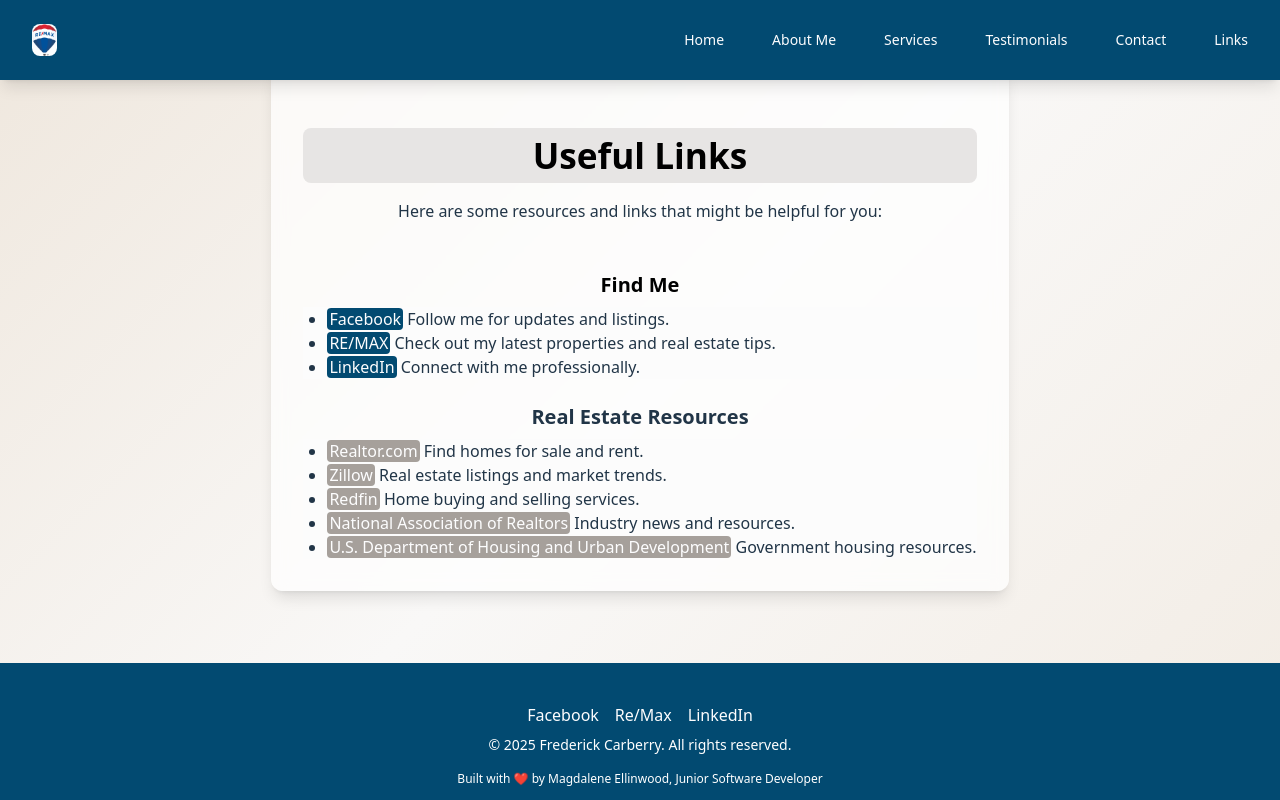
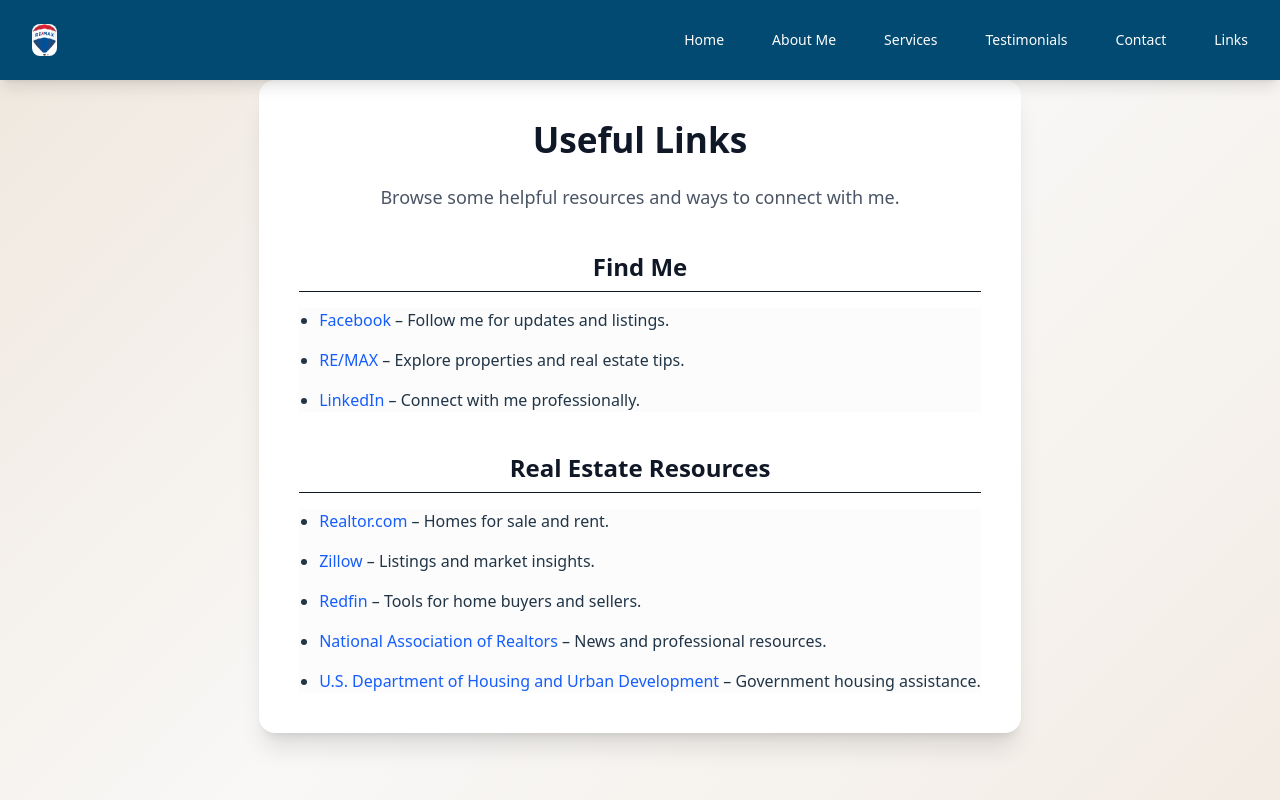
Before and after one commit to mellinwood1023/FCarberry_Site, a React (Vite) app: page /links in a window 1280 px wide. Shown: the top 800 px of the page. Built offline with nearby package versions, Linux system fonts and the light colour scheme; the HTML template or start-up script is replaced by a standard one.

Commit message:
updating useful links layout

```diff
--- a/src/pages/Links.tsx
+++ b/src/pages/Links.tsx
@@ -6,26 +6,116 @@
   return (
     <>
       <Nav />
-      <div className="px-4 py-8 max-w-5xl mx-auto ">
-        <div className="bg-white/70 rounded-xl shadow-lg backdrop-blur-sm p-8">
-          <h1 className="text-3xl font-bold text-black mt-8 bg-stone-200 rounded-lg p-2">Useful Links</h1>
-          <p className="pt-4 pb-6">Here are some resources and links that might be helpful for you:</p>
-          <h3 className="text-xl font-semibold text-black mt-6">Find Me</h3>
-          <ul className="list-disc pl-6 mt-2 text-left">
-              <li><a href="https://www.facebook.com/profile.php?id=100057614132217" className="bg-sky-900 rounded pr-0.5 pl-0.5 hover:underline">Facebook</a>  Follow me for updates and listings.</li>
-              <li><a href="https://www.remax.com/real-estate-agents/frederick-carberry-north-andover-ma/101985044" className="bg-sky-900 pl-0.5 rounded pr-0.5 hover:underline">RE/MAX</a>  Check out my latest properties and real estate tips.</li>
-              <li><a href="https://www.linkedin.com/in/fredcarberry/" className="bg-sky-900 rounded pr-0.5 pl-0.5 hover:underline">LinkedIn</a>  Connect with me professionally.</li>
-          </ul>
-          <h3 className="text-xl font-semibold black mt-6">Real Estate Resources</h3>
-          <ul className="list-disc pl-6 mt-2 text-left ">
-            <li><a href="https://www.realtor.com/" className="bg-stone-400 rounded pr-0.5 pl-0.5 hover:underline">Realtor.com</a>  Find homes for sale and rent.</li>
-            <li><a href="https://www.zillow.com/" className="bg-stone-400 rounded pr-0.5 pl-0.5 hover:underline">Zillow</a>  Real estate listings and market trends.</li>
-            <li><a href="https://www.redfin.com/" className="bg-stone-400 rounded pr-0.5 pl-0.5 hover:underline">Redfin</a>  Home buying and selling services.</li>
-              <li><a href="https://www.nar.realtor/" className="bg-stone-400 rounded pr-0.5 pl-0.5 hover:underline">National Association of Realtors</a>  Industry news and resources.</li>
-              <li><a href="https://www.hud.gov/" className="bg-stone-400 rounded pr-0.5 pl-0.5 hover:underline">U.S. Department of Housing and Urban Development</a>  Government housing resources.</li>
-          </ul>
-        </div>
-      </div>
+      <main className="px-6 py-12 max-w-4xl mx-auto text-gray-900">
+        <section className="bg-white rounded-2xl shadow-xl p-10">
+          <h1 className="text-4xl font-extrabold text-center mb-6">Useful Links</h1>
+          <p className="text-center text-lg text-gray-600 mb-10">
+            Browse some helpful resources and ways to connect with me.
+          </p>
+
+          {/* Find Me */}
+          <div className="mb-10">
+            <h2 className="text-2xl font-semibold mb-4 border-b pb-2">Find Me</h2>
+            <ul className="space-y-4 pl-5 list-disc">
+              <li>
+                <a
+                  href="https://www.facebook.com/profile.php?id=100057614132217"
+                  className="!text-blue-600 hover:!text-blue-800 font-semibold underline"
+                  target="_blank"
+                  rel="noopener noreferrer"
+                >
+                  Facebook
+                </a>{' '}
+                – Follow me for updates and listings.
+              </li>
+              <li>
+                <a
+                  href="https://www.remax.com/real-estate-agents/frederick-carberry-north-andover-ma/101985044"
+                  className="!text-blue-600 hover:!text-blue-800 font-semibold underline"
+                  target="_blank"
+                  rel="noopener noreferrer"
+                >
+                  RE/MAX
+                </a>{' '}
+                – Explore properties and real estate tips.
+              </li>
+              <li>
+                <a
+                  href="https://www.linkedin.com/in/fredcarberry/"
+                  className="!text-blue-600 hover:!text-blue-800 font-semibold underline"
+                  target="_blank"
+                  rel="noopener noreferrer"
+                >
+                  LinkedIn
+                </a>{' '}
+                – Connect with me professionally.
+              </li>
+            </ul>
+          </div>
+
+          {/* Real Estate Resources */}
+          <div>
+            <h2 className="text-2xl font-semibold mb-4 border-b pb-2">Real Estate Resources</h2>
+            <ul className="space-y-4 pl-5 list-disc">
+              <li>
+                <a
+                  href="https://www.realtor.com/"
+                  className="!text-blue-600 hover:!text-blue-800 font-medium underline"
+                  target="_blank"
+                  rel="noopener noreferrer"
+                >
+                  Realtor.com
+                </a>{' '}
+                – Homes for sale and rent.
+              </li>
+              <li>
+                <a
+                  href="https://www.zillow.com/"
+                  className="!text-blue-600 hover:!text-blue-800 font-medium underline"
+                  target="_blank"
+                  rel="noopener noreferrer"
+                >
+                  Zillow
+                </a>{' '}
+                – Listings and market insights.
+              </li>
+              <li>
+                <a
+                  href="https://www.redfin.com/"
+                  className="!text-blue-600 hover:!text-blue-800 font-medium underline"
+                  target="_blank"
+                  rel="noopener noreferrer"
+                >
+                  Redfin
+                </a>{' '}
+                – Tools for home buyers and sellers.
+              </li>
+              <li>
+                <a
+                  href="https://www.nar.realtor/"
+                  className="!text-blue-600 hover:!text-blue-800 font-medium underline"
+                  target="_blank"
+                  rel="noopener noreferrer"
+                >
+                  National Association of Realtors
+                </a>{' '}
+                – News and professional resources.
+              </li>
+              <li>
+                <a
+                  href="https://www.hud.gov/"
+                  className="!text-blue-600 hover:!text-blue-800 font-medium underline"
+                  target="_blank"
+                  rel="noopener noreferrer"
+                >
+                  U.S. Department of Housing and Urban Development
+                </a>{' '}
+                – Government housing assistance.
+              </li>
+            </ul>
+          </div>
+        </section>
+      </main>
       <Footer />
     </>
   );
```
